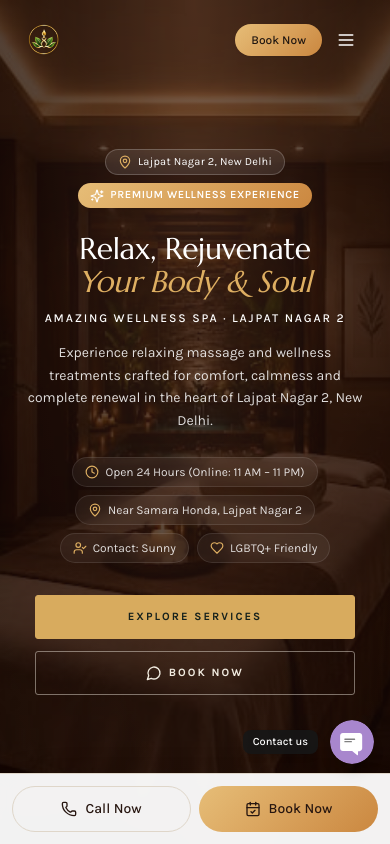
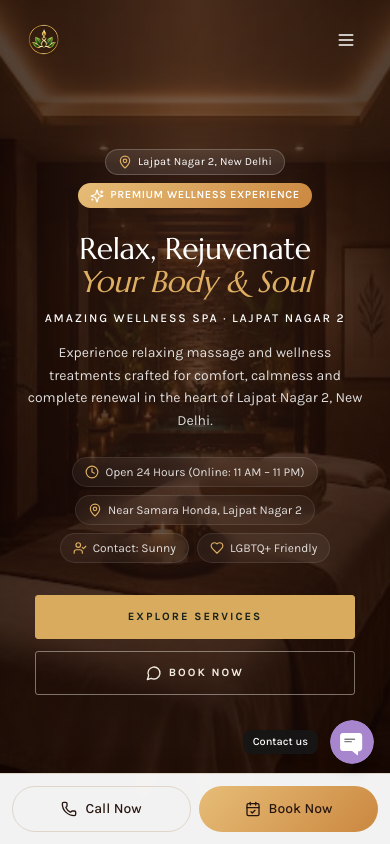
Before and after one commit to amit-kumar1511/client, a Next.js app: page / in a window 390 px wide. Shown: the top 844 px of the page. Built offline with nearby package versions, Linux system fonts and the light colour scheme.

Commit message:
feat: add Header component with responsive navigation and animated mobile menu

```diff
--- a/components/Header.tsx
+++ b/components/Header.tsx
@@ -90,16 +90,8 @@ export default function Header() {
             ))}
           </nav>
 
-          {/* 3. Right-aligned CTA Button */}
+          {/* 3. Mobile Menu Trigger */}
           <div className="relative z-10 flex items-center gap-2 sm:gap-3 shrink-0">
-            {/* CTA Button */}
-            <button
-              onClick={() => scrollTo("book")}
-              className="inline-flex items-center justify-center gap-1.5 px-4 sm:px-5 py-2 rounded-[999px] text-xs sm:text-sm font-medium bg-gradient-gold text-[#1e1510] shadow-xs hover:shadow-md hover:scale-[1.03] active:scale-98 transition-all"
-            >
-              Book Now
-            </button>
-
             {/* Mobile Menu Trigger */}
             <button
               className={`md:hidden p-1.5 rounded-[999px] transition-colors duration-300 ${scrolled ? "text-cocoa dark:text-white" : "text-white"}`}
```
